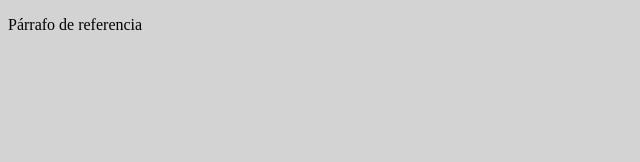
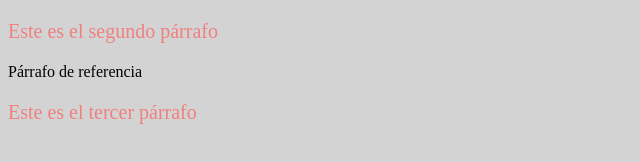
Before and after one commit to marilorequejo6/ReferenciasDOM-Ejercicios, a website with bundled scripts: page public/index.html in a window 1280 px wide. Shown: the whole page, without its empty margins (0-640 px from the left). Built offline with nearby package versions, Linux system fonts and the light colour scheme.

Commit message:
4 JS DOM Ejercicios insercion y borrado

```diff
--- a/public/javascript/functions/references.js
+++ b/public/javascript/functions/references.js
@@ -1,9 +1,16 @@
 // Creamos las referencias de todos los elementos
+
+const refParrafo1 = document.querySelector("#parrafo1");
 
 // Ejercicio 1:
 const refParrafo2 = document.createElement("p");
 
+// Ejercicio 2:
+const refParrafo3 = document.createElement("p");
+
 export {
-    refParrafo2
+    refParrafo1,
+    refParrafo2,
+    refParrafo3
 };
 // Exportamos las referencias para poder usarlas en otros archivos
--- a/public/javascript/script.js
+++ b/public/javascript/script.js
@@ -1,8 +1,21 @@
 import {
-    refParrafo2
+    refParrafo1,
+    refParrafo2,
+    refParrafo3
 } from "/javascript/functions/references.js";
 
 // Ejercicio 1:
-refParrafo2.className ="parrafo2";
+refParrafo2.className ="parrafo-añadido";
 refParrafo2.textContent = "Este es el segundo párrafo";
-refParrafo2.before(parrafo1)
+// Añadimos el segundo párrafo al body
+document.body.appendChild(refParrafo2);
+// Situamos el segundo párrafo antes del primer párrafo
+refParrafo1.before(refParrafo2);
+
+// Ejercicio 2:
+refParrafo3.className ="parrafo-añadido";
+refParrafo3.textContent = "Este es el tercer párrafo";
+// Añadimos el tercer párrafo al body
+document.body.appendChild(refParrafo3);
+// Situamos el tercer párrafo después del primer párrafo
+refParrafo1.after(refParrafo3);
--- a/public/styles.css
+++ b/public/styles.css
@@ -9,7 +9,7 @@ p{
 
 }
 
-.parrafo2{
+.parrafo-añadido{
     color: lightcoral;
     font-size: 20px;
 }
```
